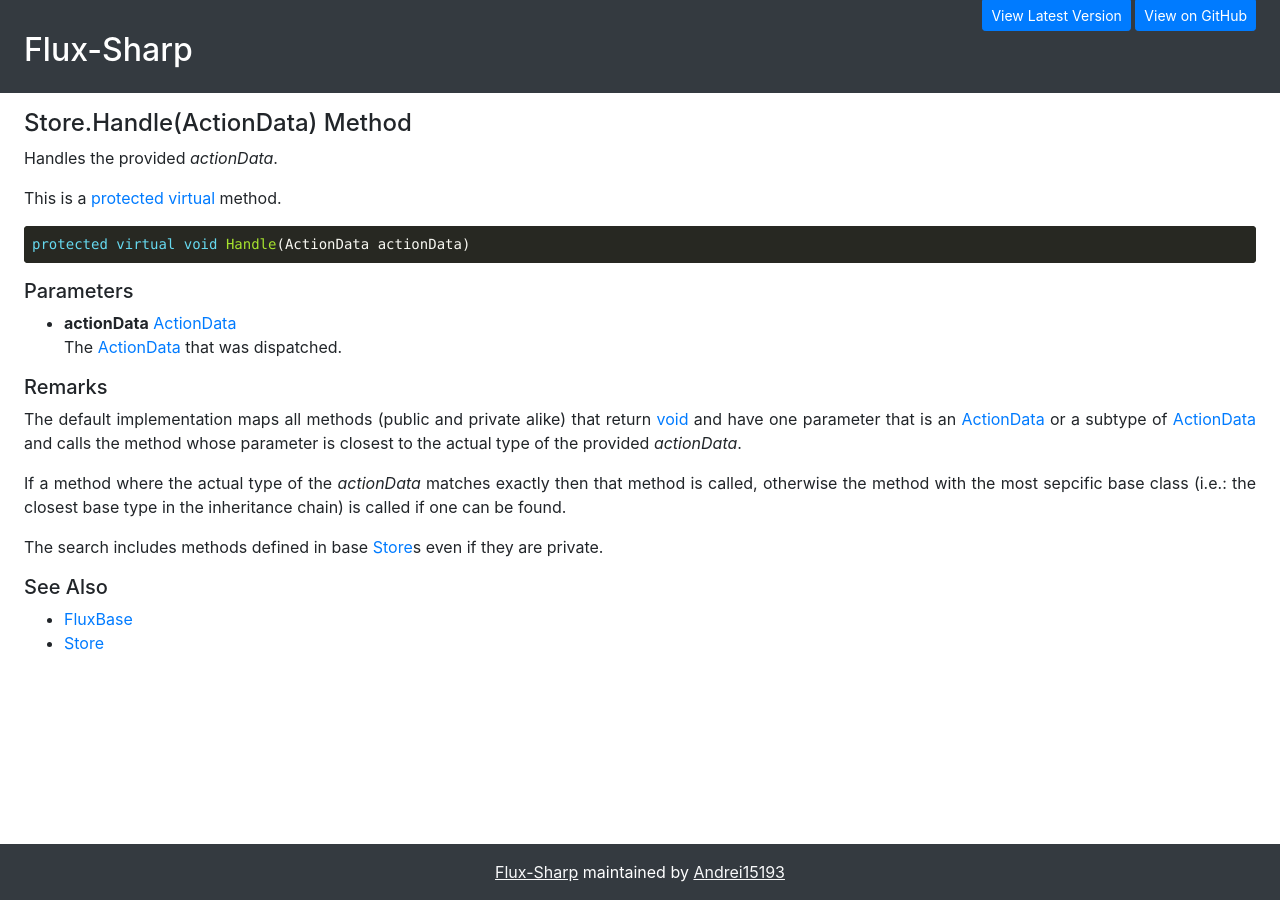
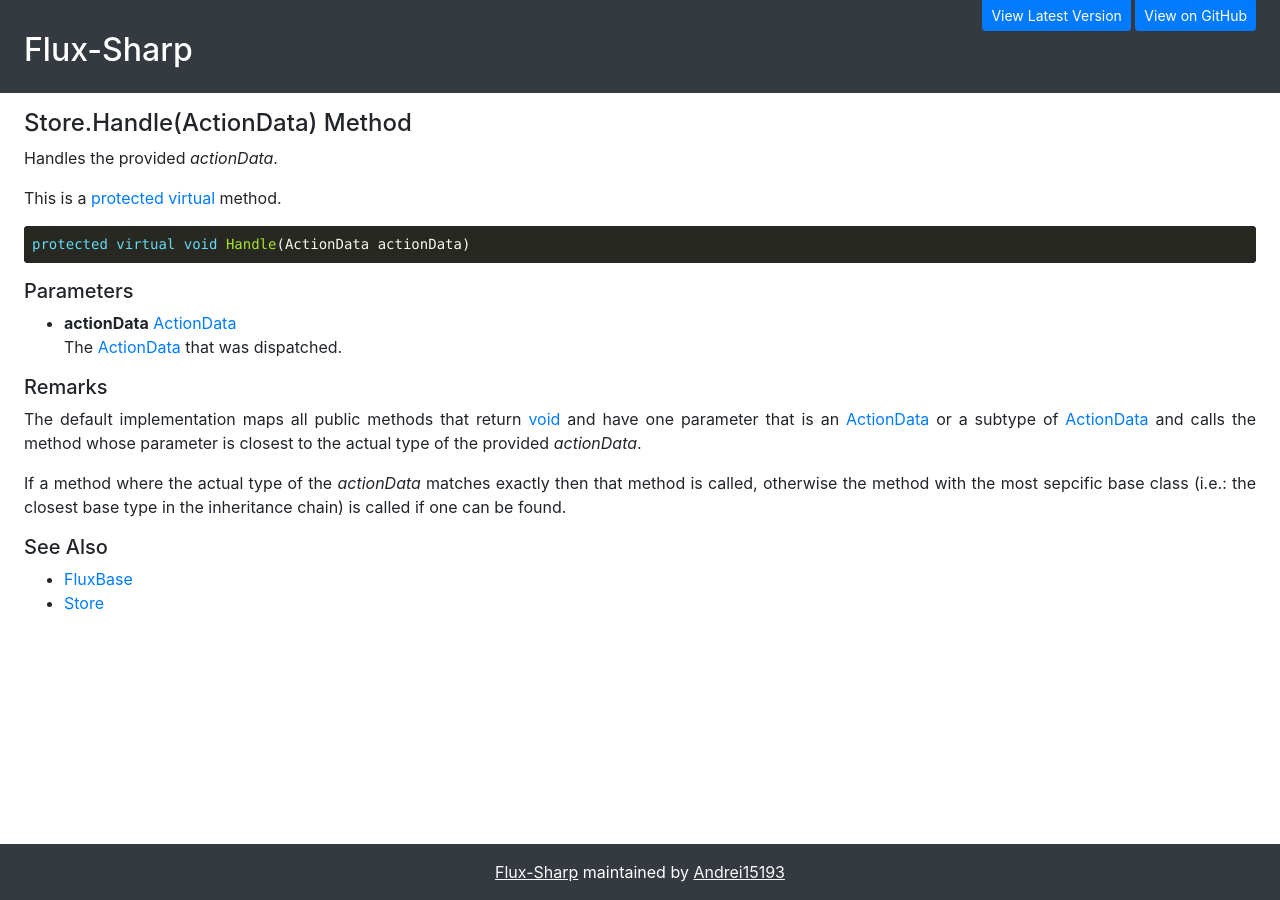
Before and after one commit to Andrei15193/Flux-Sharp, a Jekyll site: the page built from release-1/Store.Handle(ActionData) Method.md, in a window 1280 px wide. Built offline with Jekyll 4.4.1, drawn with Linux system fonts in a browser that asks for light colours; our own code applies the rules of GitHub Pages for plain Markdown files; the repository's description, which GitHub fills in, is left out.

Commit message:
Updated documentation for default action handler lookup (fixes #5)

```diff
--- a/release-1/Store.Handle(ActionData) Method.md
+++ b/release-1/Store.Handle(ActionData) Method.md
@@ -14,7 +14,7 @@
 The [ActionData](ActionData Class) that was dispatched.
 
 ### Remarks
-The default implementation maps all methods (public and private alike) that return [void](https://docs.microsoft.com/dotnet/csharp/language-reference/keywords/void)
+The default implementation maps all public methods that return [void](https://docs.microsoft.com/dotnet/csharp/language-reference/keywords/void)
 and have one parameter that is an [ActionData](ActionData Class) or a subtype of [ActionData](ActionData Class)
 and calls the method whose parameter is closest to the actual type of the provided _actionData_.
 
@@ -22,8 +22,6 @@
 otherwise the method with the most sepcific base class (i.e.: the closest base type in the inheritance chain)
 is called if one can be found.
 
-The search includes methods defined in base [Store](Store Class)s even if they are private.
-
 ### See Also
 * [FluxBase](index)
 * [Store](Store Class)
```
Also changed, not shown: index.md (+2 -0 lines).
